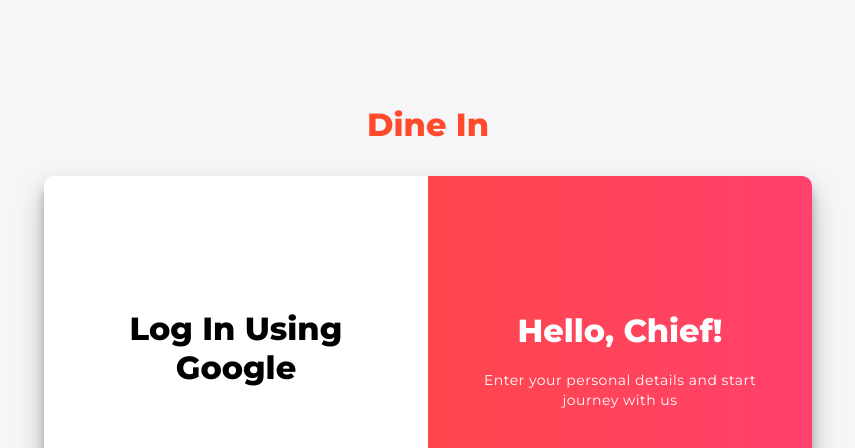
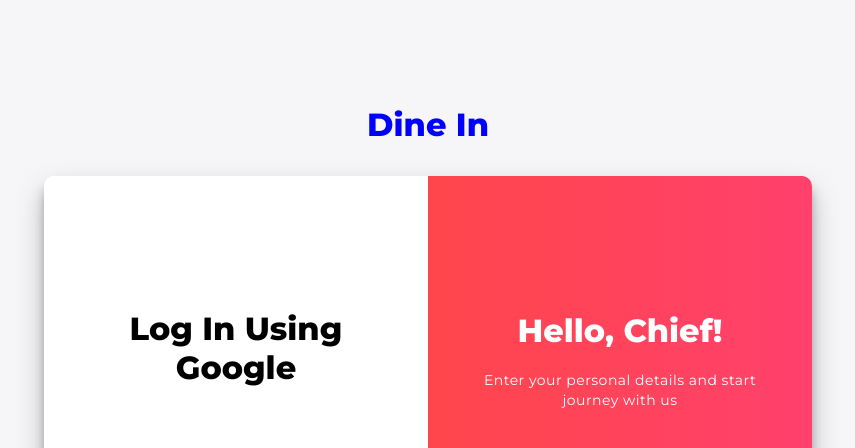
Before and after one commit to David-Blink/Dine-In, a plain HTML site: page index.html in a window 1280 px wide. Shown: the top 448 px of the page, without its empty margins (212-1067 px from the left). Drawn offline with Linux system fonts and the light colour scheme.

Commit message:
Update index.html

```diff
--- a/index.html
+++ b/index.html
@@ -10,7 +10,7 @@
 </head>
 
 <body>
-    <h1 style="margin-bottom:2rem; color:#FF4B2B;">Dine In</h1>
+    <h1 style="margin-bottom:2rem; color:blue;">Dine In</h1>
     <div class="container" id="container">
         <div class="form-container sign-up-container">
             <form action="Assets/slide.html">
```
